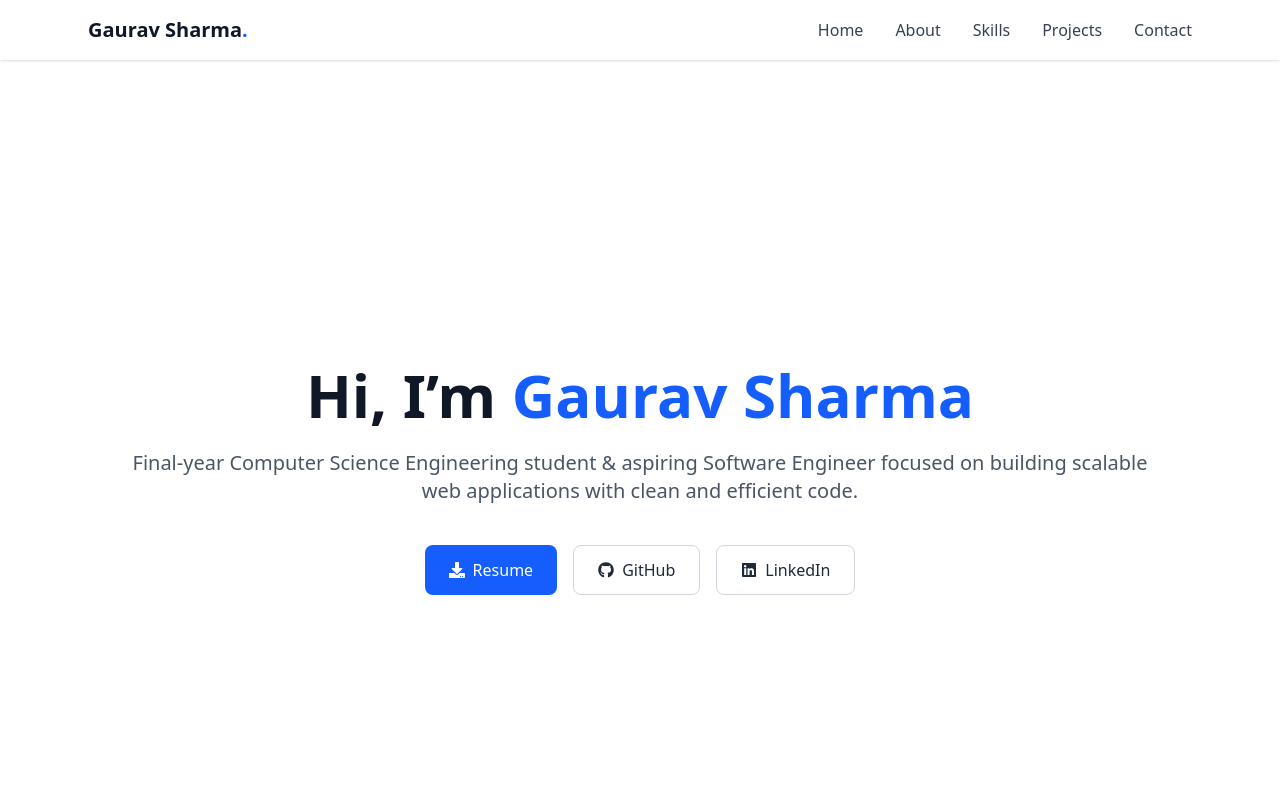
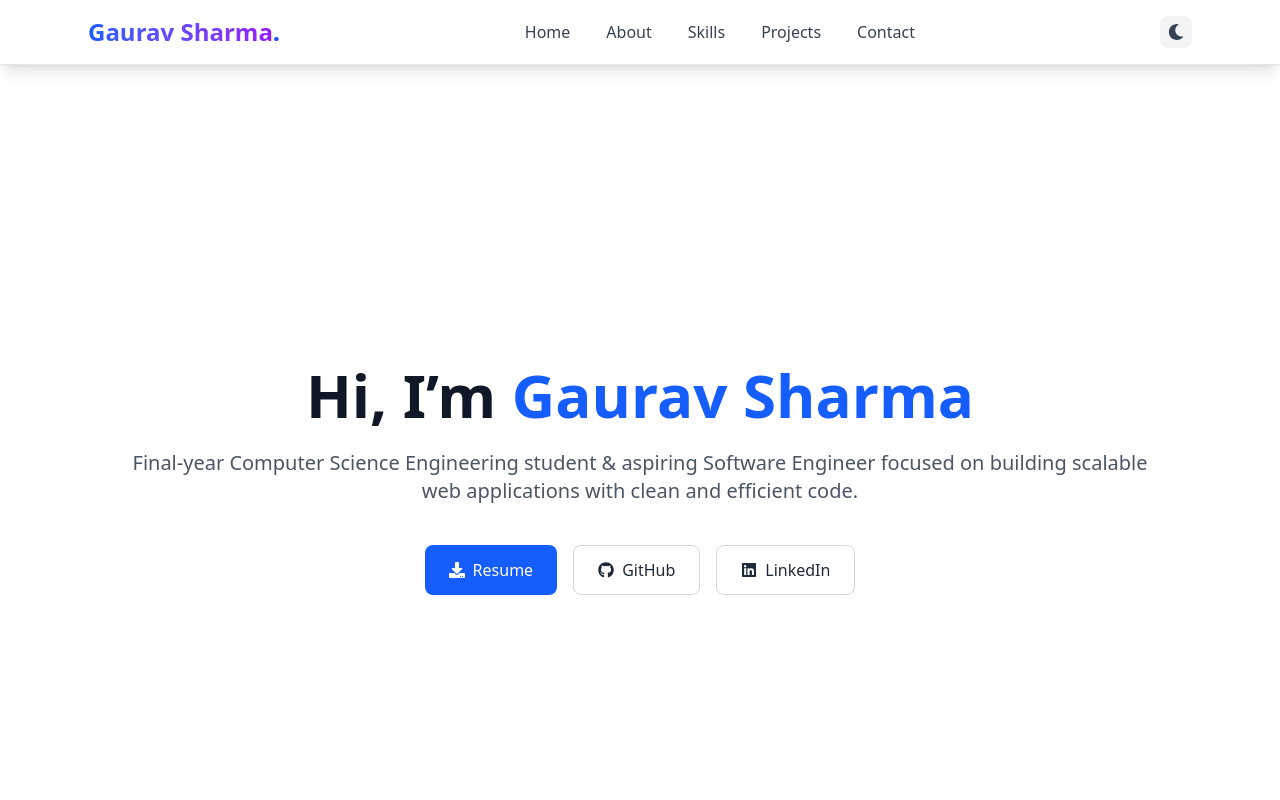
Before and after one commit to gauravvashisht07/GAURAV_PORTFOLIO, a React (Vite) app in the folder portfolio/: page / in a window 1280 px wide. Shown: the top 800 px of the page. Built offline with nearby package versions, Linux system fonts and the light colour scheme.

Commit message:
nothing updated

```diff
--- a/portfolio/src/components/Navbar.jsx
+++ b/portfolio/src/components/Navbar.jsx
@@ -1,56 +1,77 @@
 import { useContext } from "react";
 import { ThemeContext } from "../context/ThemeContext";
-import { FaMoon, FaSun } from "react-icons/fa";
+import { FaMoon, FaSun, FaBars, FaTimes } from "react-icons/fa";
+import { useState } from "react";
 
 const Navbar = () => {
   const { theme, toggleTheme } = useContext(ThemeContext);
+  const [mobileOpen, setMobileOpen] = useState(false);
 
   return (
-    <nav className="fixed top-0 left-0 w-full z-50 bg-white dark:bg-gray-900 shadow-sm transition-colors">
+    <nav className="fixed top-0 left-0 w-full z-50 bg-white/80 dark:bg-gray-900/80 backdrop-blur-md border-b border-gray-200 dark:border-gray-800 shadow-lg transition-all">
       <div className="max-w-6xl mx-auto px-6 py-4 flex justify-between items-center">
         {/* Logo / Name */}
-        <h1 className="text-xl font-bold text-gray-900 dark:text-white">
+        <h1 className="text-2xl font-bold bg-gradient-to-r from-blue-600 to-purple-600 bg-clip-text text-transparent">
           Gaurav Sharma<span className="text-blue-600">.</span>
         </h1>
 
-        {/* Nav Links */}
-        <ul className="hidden md:flex space-x-8 text-gray-700 dark:text-gray-300">
-          <li>
-            <a href="#home" className="hover:text-blue-600 transition">
-              Home
-            </a>
-          </li>
-          <li>
-            <a href="#about" className="hover:text-blue-600 transition">
-              About
-            </a>
-          </li>
-          <li>
-            <a href="#skills" className="hover:text-blue-600 transition">
-              Skills
-            </a>
-          </li>
-          <li>
-            <a href="#projects" className="hover:text-blue-600 transition">
-              Projects
-            </a>
-          </li>
-          <li>
-            <a href="#contact" className="hover:text-blue-600 transition">
-              Contact
-            </a>
-          </li>
+        {/* Nav Links - Desktop */}
+        <ul className="hidden md:flex space-x-1">
+          {["Home", "About", "Skills", "Projects", "Contact"].map((item) => (
+            <li key={item}>
+              <a
+                href={`#${item.toLowerCase()}`}
+                className="px-4 py-2 text-gray-700 dark:text-gray-300 hover:text-blue-600 dark:hover:text-blue-400 transition relative group"
+              >
+                {item}
+                <span className="absolute bottom-0 left-0 w-0 h-0.5 bg-gradient-to-r from-blue-600 to-purple-600 group-hover:w-full transition-all duration-300"></span>
+              </a>
+            </li>
+          ))}
         </ul>
 
-        {/* Theme Toggle */}
-        {/* <button
-          onClick={toggleTheme}
-          className="text-gray-800 dark:text-gray-200 text-xl"
-          aria-label="Toggle Theme"
-        >
-          {theme === "light" ? <FaMoon /> : <FaSun />}
-        </button> */}
+        {/* Theme Toggle & Mobile Menu */}
+        <div className="flex items-center gap-4">
+          <button
+            onClick={toggleTheme}
+            className="p-2 rounded-lg bg-gray-100 dark:bg-gray-800 hover:bg-gray-200 dark:hover:bg-gray-700 transition"
+            aria-label="Toggle Theme"
+          >
+            {theme === "light" ? (
+              <FaMoon className="text-gray-700" />
+            ) : (
+              <FaSun className="text-yellow-400" />
+            )}
+          </button>
+
+          {/* Mobile Menu Button */}
+          <button
+            onClick={() => setMobileOpen(!mobileOpen)}
+            className="md:hidden p-2 text-gray-700 dark:text-gray-300"
+          >
+            {mobileOpen ? <FaTimes /> : <FaBars />}
+          </button>
+        </div>
       </div>
+
+      {/* Mobile Menu */}
+      {mobileOpen && (
+        <div className="md:hidden bg-white dark:bg-gray-800 border-t border-gray-200 dark:border-gray-700">
+          <ul className="flex flex-col space-y-2 px-6 py-4">
+            {["Home", "About", "Skills", "Projects", "Contact"].map((item) => (
+              <li key={item}>
+                <a
+                  href={`#${item.toLowerCase()}`}
+                  className="block px-4 py-2 text-gray-700 dark:text-gray-300 hover:text-blue-600 transition"
+                  onClick={() => setMobileOpen(false)}
+                >
+                  {item}
+                </a>
+              </li>
+            ))}
+          </ul>
+        </div>
+      )}
     </nav>
   );
 };
--- a/portfolio/vite.config.js
+++ b/portfolio/vite.config.js
@@ -5,5 +5,5 @@ import tailwindcss from '@tailwindcss/vite'
 // https://vite.dev/config/
 export default defineConfig({
   plugins: [react(), tailwindcss()],
- base: "/GAURAV_PORTFOLIO/"
+ base: "/"
 })
```
